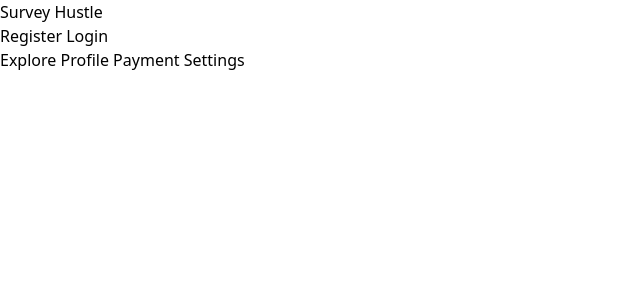
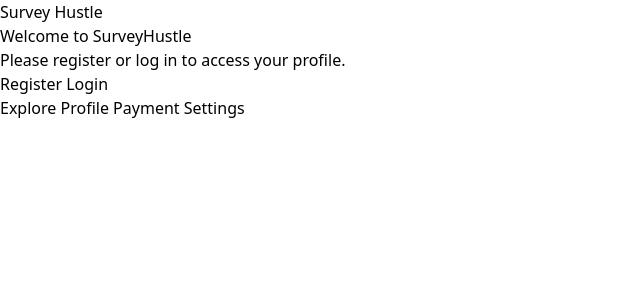
Before and after one commit to MaxCouling/SurveyHustle, a Flask app: template app/templates/profile.html in a window 1280 px wide. Shown: the top 300 px of the page, without its empty margins (0-640 px from the left). Run offline with Flask 3, Linux system fonts and the light colour scheme; the template is opened without the code that fills it: values that come from a table or form of the project are taken from there, others are empty; style sheets or scripts are compiled from the project's sources.

Commit message:
updated profile and gitignore

```diff
--- a/app/templates/profile.html
+++ b/app/templates/profile.html
@@ -1,42 +1,64 @@
-<!-- profile.html -->
+<!-- templates/profile.html -->
 {% extends 'base.html' %}
 
 {% block title %}Profile{% endblock %}
 
 {% block content %}
-<div class="prose">
+<div class="container mx-auto py-8">
     {% if current_user.is_authenticated %}
         {% if user.is_business %}
-            <h3>Business Profile</h3>
-            <p>This content is visible only to business users.</p>
+            <div class="flex items-center justify-between mb-6">
+                <h1 class="text-3xl font-bold">Business Profile</h1>
+                <a href="{{ url_for('logout') }}" class="btn btn-outline">Logout</a>
+            </div>
+            <p>Welcome back, {{ current_user.username }}. Manage your surveys and account here.</p>
 
             <!-- Button to add $20 -->
-            <form method="POST" class="mb-4">
-                {{ form.hidden_tag() }}  <!-- CSRF token -->
-                {{ form.submit(class="btn btn-secondary") }}
+            <form method="POST" class="mb-6">
+                {{ form.hidden_tag() }} <!-- CSRF token -->
+                <button type="submit" class="btn btn-primary">
+                    Add $20 to Account
+                </button>
             </form>
 
-            <a href="{{ url_for('upload_survey') }}" class="btn btn-primary mb-4">Upload Survey</a>
+            <a href="{{ url_for('upload_survey') }}" class="btn btn-secondary mb-8">Upload New Survey</a>
 
-            <h3>Your Surveys</h3>
-            <ul class="list-disc pl-5">
-                {% for survey in current_user.surveys %}
-                    <li class="mb-2">
-                        {{ survey.title }}
-                        <a href="{{ url_for('export_responses', survey_id=survey.id) }}" class="btn btn-outline btn-sm ml-2">Export Responses</a>
-                    </li>
-                {% endfor %}
-            </ul>
+            <h2 class="text-2xl font-semibold mb-4">Your Surveys</h2>
+            {% if current_user.surveys %}
+                <div class="grid grid-cols-1 md:grid-cols-2 lg:grid-cols-3 gap-6">
+                    {% for survey in current_user.surveys %}
+                        <div class="card shadow-lg bg-base-200 hover:bg-base-300 transition-colors rounded-lg">
+                            <div class="card-body">
+                                <h3 class="card-title">{{ survey.title }}</h3>
+                                <p>{{ survey.description }}</p>
+                                <div class="card-actions mt-4">
+                                    <a href="{{ url_for('export_responses', survey_id=survey.id) }}" class="btn btn-outline btn-sm">Export Responses</a>
+                                </div>
+                            </div>
+                        </div>
+
+                    {% endfor %}
+                </div>
+            {% else %}
+                <p>You have not created any surveys yet.</p>
+            {% endif %}
 
         {% else %}
-            <h3>{{current_user.username}}'s Profile</h3>
-            <p>This content is visible to regular users.</p>
+            <div class="flex items-center justify-between mb-6">
+                <h1 class="text-3xl font-bold">{{ current_user.username }}'s Profile</h1>
+                <a href="{{ url_for('logout') }}" class="btn btn-outline">Logout</a>
+            </div>
+            <p>Welcome back! Explore available surveys and participate to earn rewards.</p>
+            <!-- Additional content for regular users can be added here -->
         {% endif %}
 
-        <a href="{{ url_for('logout') }}" class="btn btn-secondary mt-4">Logout</a>
     {% else %}
-        <a href="{{ url_for('register') }}" class="btn btn-primary">Register</a>
-        <a href="{{ url_for('login') }}" class="btn btn-secondary">Login</a>
+        <div class="text-center py-20">
+            <h1 class="text-4xl font-bold mb-6">Welcome to SurveyHustle</h1>
+            <p>Please register or log in to access your profile.</p>
+            <a href="{{ url_for('register') }}" class="btn btn-primary mr-4">Register</a>
+            <a href="{{ url_for('login') }}" class="btn btn-secondary">Login</a>
+        </div>
     {% endif %}
 </div>
 {% endblock %}
```
Also changed, not shown: 1 other file.
